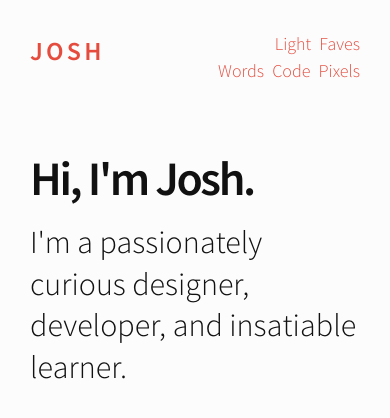
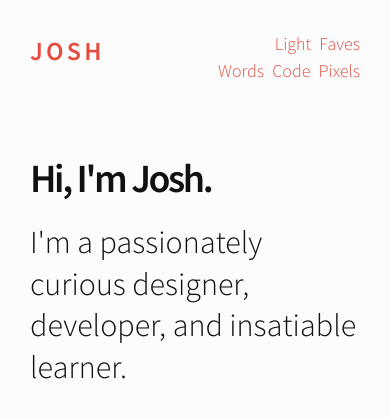
Before and after one commit to JEKYLL-WEB-TEMPLATES/raichur.github.io, a Jekyll site: the page built from index.html, in a window 390 px wide. Shown: the top 418 px of the page. Built offline with Jekyll 4.4.1, drawn with Linux system fonts in a browser that asks for light colours.

Commit message:
some more query fixes

```diff
--- a/resources/_sass/_layout.scss
+++ b/resources/_sass/_layout.scss
@@ -228,6 +228,14 @@
 
 // Media Queries
 @media screen and (max-width: 1100px) {
+  .light {
+    -webkit-column-count: 4;
+    -webkit-column-gap:   0px;
+    -moz-column-count:    5;
+    -moz-column-gap:      0px;
+    column-count:         5;
+    column-gap:           0px;
+  }
   .pixels li {
     width: calc(100%/5);
   }
@@ -247,22 +255,36 @@
   }
 }
 @media screen and (max-width: 700px) {
+  .light {
+    -webkit-column-count: 2;
+    -webkit-column-gap:   0px;
+    -moz-column-count:    5;
+    -moz-column-gap:      0px;
+    column-count:         5;
+    column-gap:           0px;
+  }
+  #list {
+    h2 {
+      margin-bottom: -5px;
+      margin-top: 0;
+    }
+    p {
+      font-size: 1.3rem;
+    }
+  }
   nav {
     li:nth-child(3){
       clear:right;
     }
   }
   .large {
-    font-size: 3rem;
-  }
-  h1 {
-
+    font-size: 2.5rem;
   }
   h2 {
     font-size: 2rem;
   }
   .pixels li {
-    width: calc(100%/3);
+    width: calc(100%/2);
   }
   #particles {
     height: 200px;
```
